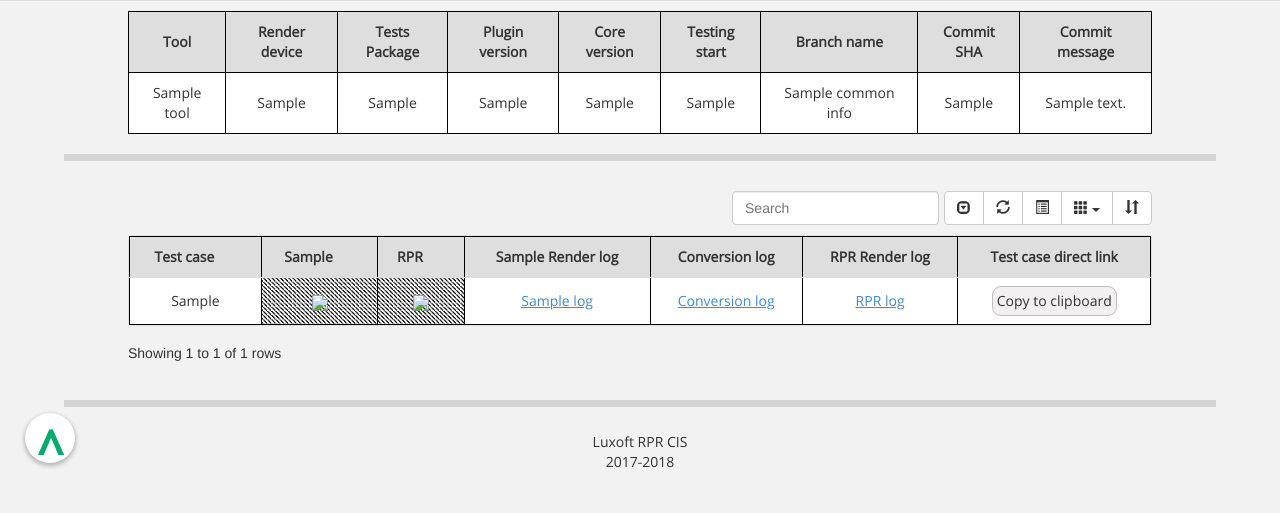
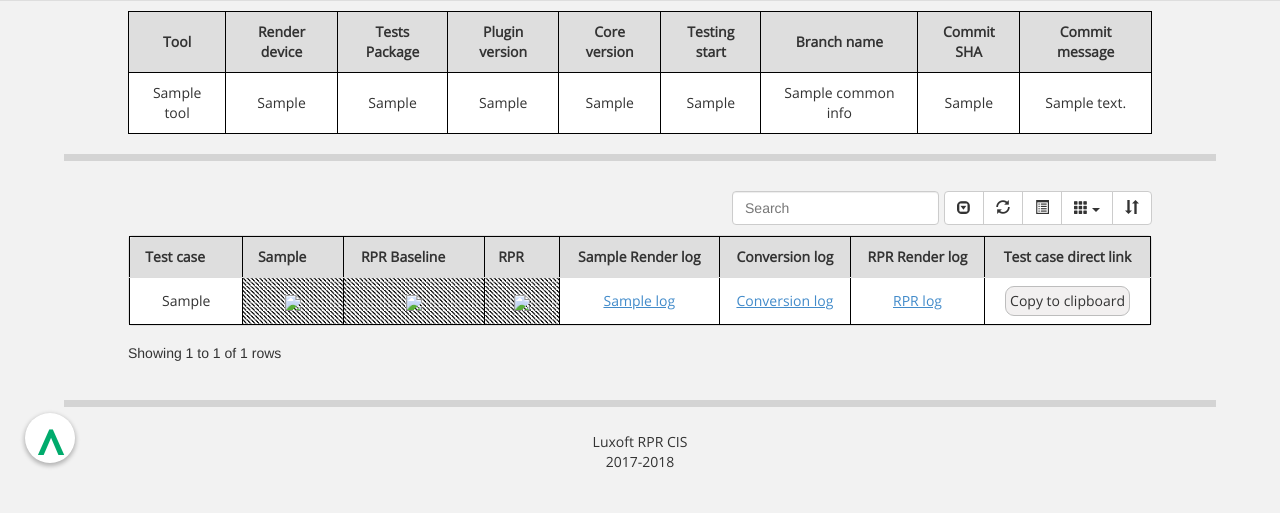
Before and after one commit to luxteam/jobs_launcher, a Python web app: template core/templates/local_template.html in a window 1280 px wide. Shown: the part 287-800 px from the top of the page. Run offline with Jinja, Linux system fonts and the light colour scheme; the template is opened without the code that fills it: most values are stand-ins (such as "Sample title", 1, 10 or a date in 2020).

Commit message:
update local template

```diff
--- a/core/templates/local_template.html
+++ b/core/templates/local_template.html
@@ -129,7 +129,8 @@
             <thead>
                 <tr>
                     <th data-field="test_case" data-halign="center" data-valign="middle" data-sortable="true">Test case</th>
-                    <th data-field="baseline_img" data-halign="center" data-valign="middle" data-sortable="true" data-events="openFullImgSize" data-formatter="metaAJAX">{{ original_render | title }}</th>
+                    <th data-field="original_img" data-halign="center" data-valign="middle" data-sortable="true" data-events="openFullImgSize" data-formatter="metaAJAX">{{ original_render | title }}</th>
+                    <th data-field="baseline_img" data-halign="center" data-valign="middle" data-sortable="true" data-events="openFullImgSize" data-formatter="metaAJAX">RPR Baseline</th>
                     <th data-field="rendered_img" data-halign="center" data-valign="middle" data-sortable="true" data-events="openFullImgSize" data-formatter="metaAJAX">RPR</th>
                     <th data-filed="original_render_log" data-valign="middle">{{ original_render | title }} Render log</th>
                     <th data-filed="conversion_log" data-valign="middle">Conversion log</th>
@@ -142,6 +143,14 @@
             {% for item in render_report %}
                 <tr>
                     <td>{{ item.test_case }}</td>
+
+                    <td class="hatching">
+                    {% if item.original_color_path %}
+                        <img data-src="{{ item.original_color_path }}"/>
+                    {% else %}
+                        Not compared
+                    {% endif %}
+                    </td>
 
                     <td class="hatching">
                     {% if item.baseline_color_path %}
```
